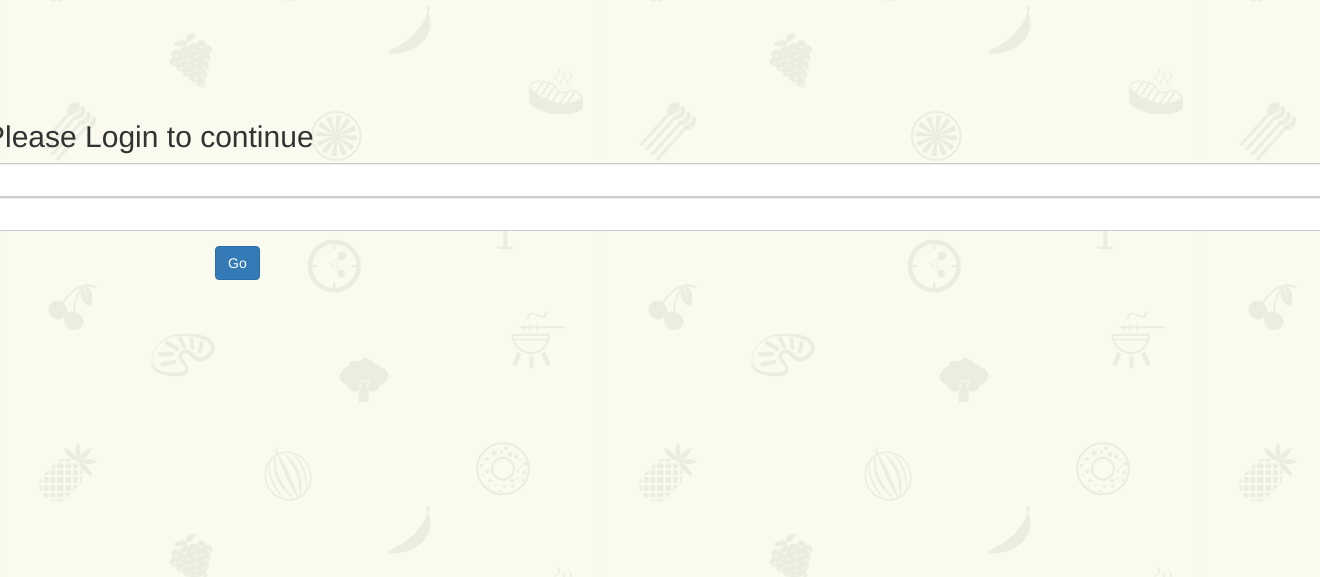
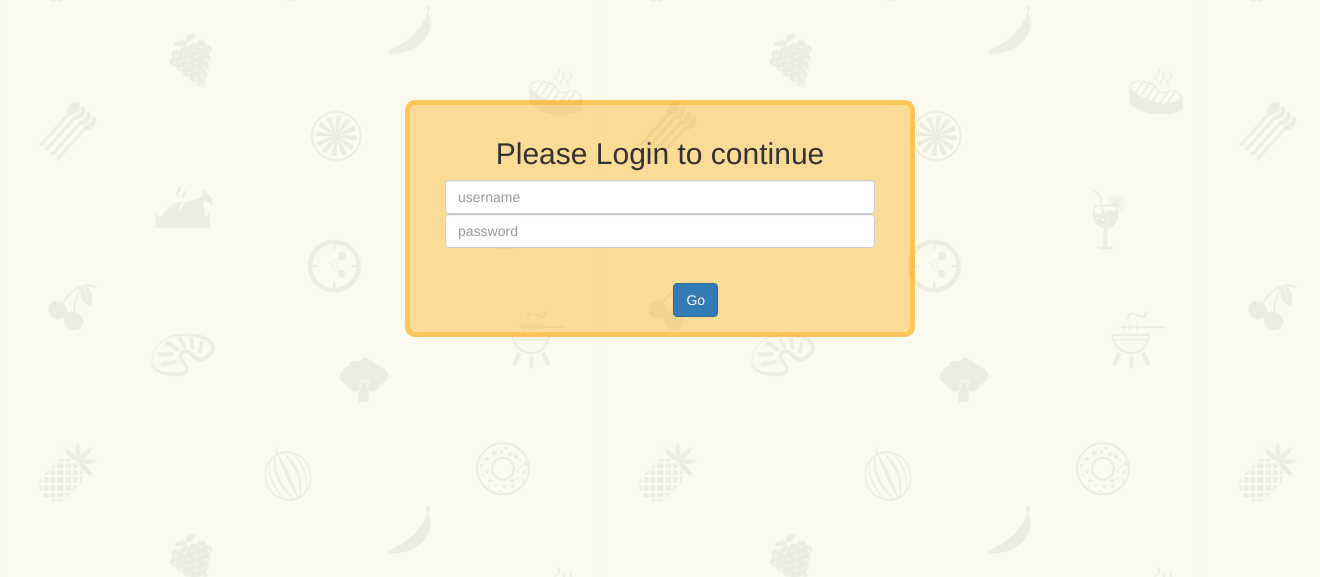
Before and after one commit to sauravtom/lonelyIsland, a Flask app: page /login in a window 1320 px wide; the page is wider, and only the part inside the window is pictured. Shown: the part 82-659 px from the top of that part. Run offline with Flask 2, Linux system fonts and the light colour scheme; some libraries are stand-ins or nearby versions.

Commit message:
Ui changes in the login page

```diff
--- a/static/css/style.css
+++ b/static/css/style.css
@@ -113,7 +113,7 @@ a:visited{
     margin-top:50px;
 }
 
-#Add_form{
+#Add_form,#login_form{
     margin: 0 auto;
     text-align: center;
     width:510px;
--- a/templates/base.html
+++ b/templates/base.html
@@ -19,7 +19,7 @@
 
     <div class="header">
       <a class="title border" href="/">Lonely Island</a>
-      <a href="" class="logout right border">Logout {% block username %}{% endblock %}</a>
+      <a href="/logout" class="logout right border">Logout {% block username %}{% endblock %}</a>
     </div>
 
     <div id="container">
--- a/templates/login.html
+++ b/templates/login.html
@@ -6,27 +6,14 @@
 
 {% block content %}
 
-  {% if mode == 'update' %}
-    <script type="text/javascript">
-    //alert("yahoo");
-    $(".post,.center,.publish").hide();
-
-    //set form action to /edit
-    //set form title
-    //set form values
-    //set form button text
-    </script>
-  {% endif %}
-
-
-  <form class="form-horizontal" enctype="multipart/form-data" action='/login' method='GET'>
+  <form id="login_form" class="form-horizontal" enctype="multipart/form-data" action='/login' method='GET'>
 
           <h2 id="form_title">Please Login to continue</h2>
           <div class="form-group">
-            <input type="text" name='user_name' class="form-control" >
-            <input type="text" name='user_password' class="form-control" >
+            <input type="text" name='user_name' class="form-control" placeholder="username">
+            <input type="text" name='user_password' class="form-control" placeholder="password" >
           </div>
-
+          <br>
           <div class="form-group">
             <div class="col-xs-offset-2 col-xs-10">
               <button type="submit" class="btn btn-primary">Go</button>
--- a/templates/post.html
+++ b/templates/post.html
@@ -38,7 +38,7 @@
       <ul class="comment_list">
         {% for i in comments %}
             <li>
-              <p class="text">{{i.content}}</p>
+              <p class="text">+ {{i.content}}</p>
             </li>
         {%endfor%}
       </ul>
```
